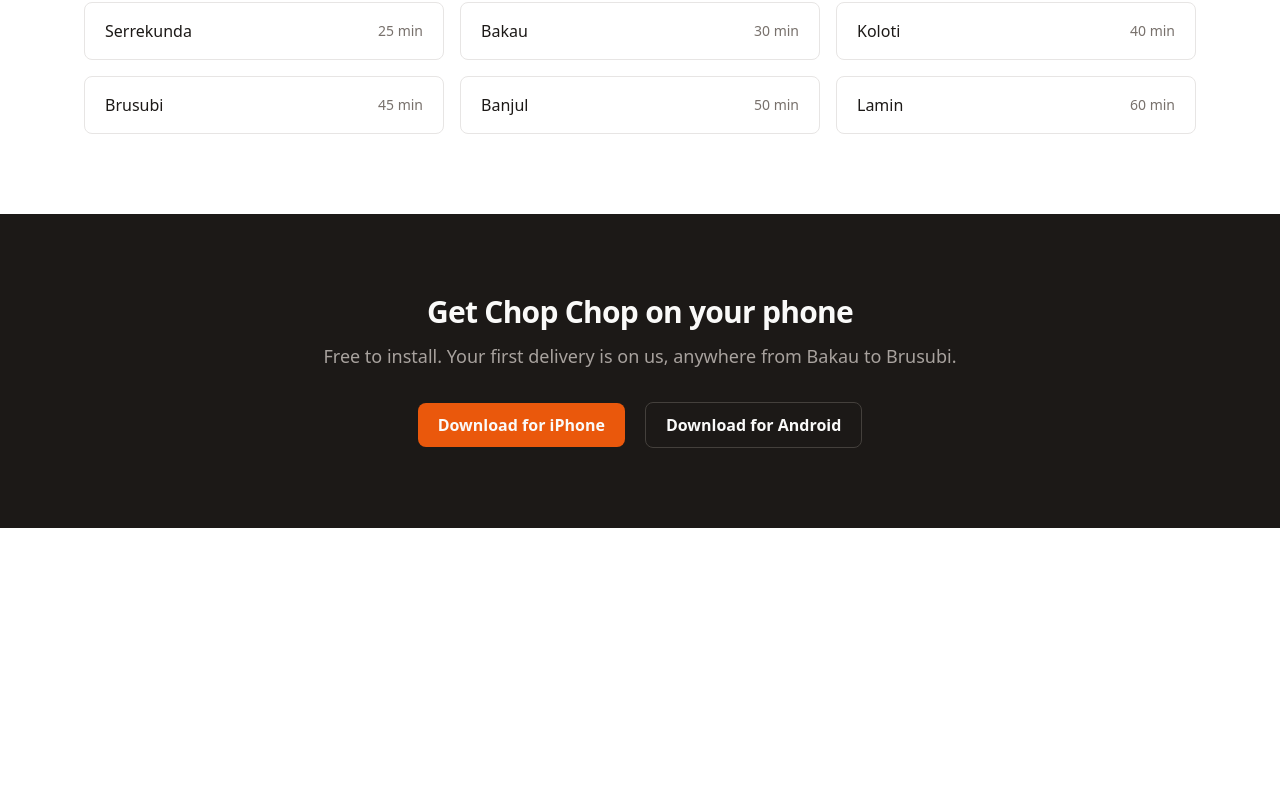
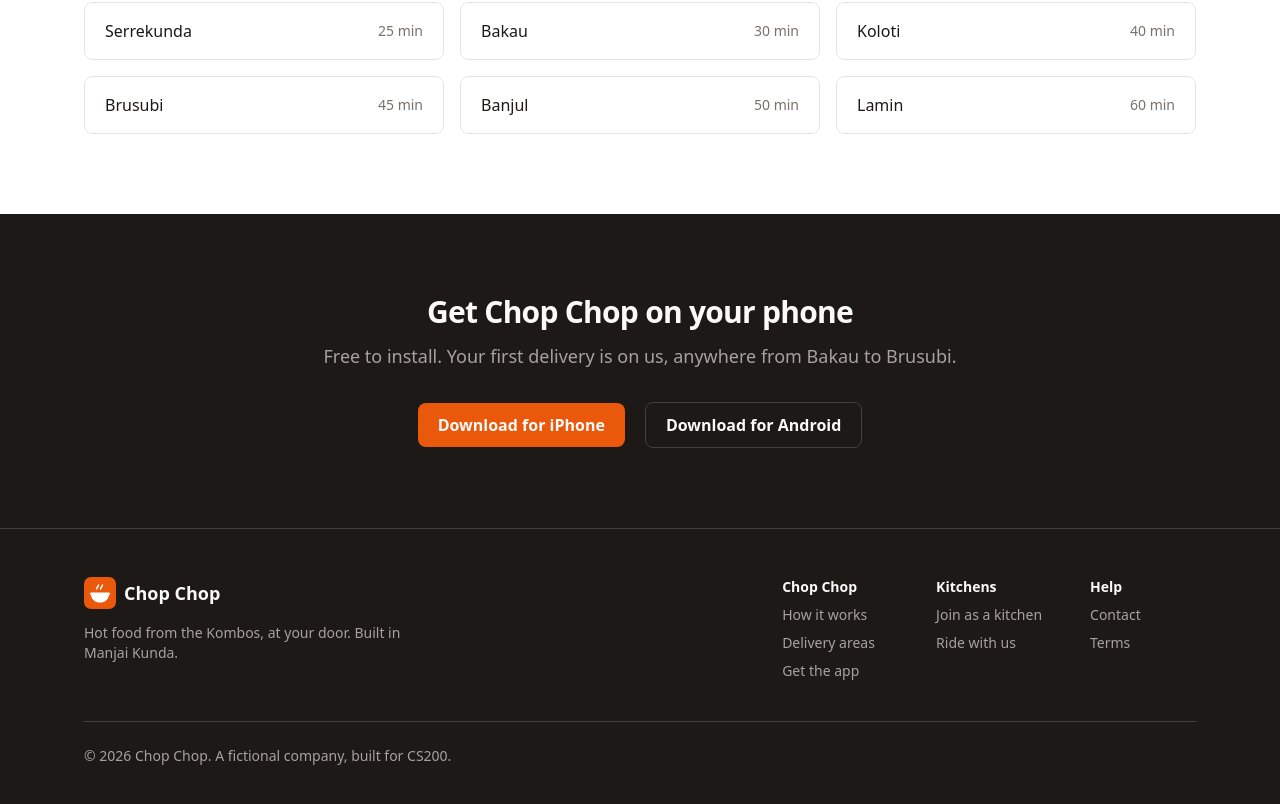
Before and after one commit to isatou614/chop-chop, a React (Vite) app: page / in a window 1280 px wide. Shown: the part 2601-3405 px from the top of the page. Before the commit the page ends 3129 px from the top, so only its background shows below. Built offline with nearby package versions, Linux system fonts and the light colour scheme.

Commit message:
feat: extract Footer component
Port the footer (brand blurb, three link columns, copyright line)
into src/components/Footer.jsx and render it after <main>. This
completes the componentized port of every section from the original
static markup.

```diff
--- a/src/App.jsx
+++ b/src/App.jsx
@@ -4,6 +4,7 @@ import HowItWorks from "./components/HowItWorks.jsx";
 import Popular from "./components/Popular.jsx";
 import Areas from "./components/Areas.jsx";
 import DownloadCTA from "./components/DownloadCTA.jsx";
+import Footer from "./components/Footer.jsx";
 
 function App() {
   return (
@@ -16,6 +17,7 @@ function App() {
         <Areas />
         <DownloadCTA />
       </main>
+      <Footer />
     </>
   );
 }
--- /dev/null
+++ b/src/components/Footer.jsx
@@ -0,0 +1,102 @@
+function Footer() {
+  return (
+    <footer className="bg-ink border-t border-dark-line">
+      <div className="max-w-6xl mx-auto px-5 py-12">
+        <div className="flex flex-col gap-10 sm:flex-row sm:justify-between">
+          <div className="max-w-xs">
+            <a
+              href="#"
+              className="inline-flex items-center gap-2 text-lg font-semibold text-on-dark rounded focus-visible:outline-2 focus-visible:outline-offset-2 focus-visible:outline-chop-light"
+            >
+              <img src="/assets/logo.svg" alt="" className="h-8 w-8" />
+              Chop Chop
+            </a>
+            <p className="mt-2 text-sm text-on-dark-soft">
+              Hot food from the Kombos, at your door. Built in Manjai Kunda.
+            </p>
+          </div>
+          <div className="grid grid-cols-3 gap-x-12 gap-y-8">
+            <div>
+              <p className="text-sm font-semibold text-on-dark">Chop Chop</p>
+              <ul className="mt-2 flex flex-col gap-2 text-sm">
+                <li>
+                  <a
+                    href="#how-it-works"
+                    className="text-on-dark-soft transition duration-200 hover:text-chop-light rounded focus-visible:outline-2 focus-visible:outline-offset-2 focus-visible:outline-chop-light"
+                  >
+                    How it works
+                  </a>
+                </li>
+                <li>
+                  <a
+                    href="#areas"
+                    className="text-on-dark-soft transition duration-200 hover:text-chop-light rounded focus-visible:outline-2 focus-visible:outline-offset-2 focus-visible:outline-chop-light"
+                  >
+                    Delivery areas
+                  </a>
+                </li>
+                <li>
+                  <a
+                    href="#"
+                    className="text-on-dark-soft transition duration-200 hover:text-chop-light rounded focus-visible:outline-2 focus-visible:outline-offset-2 focus-visible:outline-chop-light"
+                  >
+                    Get the app
+                  </a>
+                </li>
+              </ul>
+            </div>
+            <div>
+              <p className="text-sm font-semibold text-on-dark">Kitchens</p>
+              <ul className="mt-2 flex flex-col gap-2 text-sm">
+                <li>
+                  <a
+                    href="#"
+                    className="text-on-dark-soft transition duration-200 hover:text-chop-light rounded focus-visible:outline-2 focus-visible:outline-offset-2 focus-visible:outline-chop-light"
+                  >
+                    Join as a kitchen
+                  </a>
+                </li>
+                <li>
+                  <a
+                    href="#"
+                    className="text-on-dark-soft transition duration-200 hover:text-chop-light rounded focus-visible:outline-2 focus-visible:outline-offset-2 focus-visible:outline-chop-light"
+                  >
+                    Ride with us
+                  </a>
+                </li>
+              </ul>
+            </div>
+            <div>
+              <p className="text-sm font-semibold text-on-dark">Help</p>
+              <ul className="mt-2 flex flex-col gap-2 text-sm">
+                <li>
+                  <a
+                    href="#"
+                    className="text-on-dark-soft transition duration-200 hover:text-chop-light rounded focus-visible:outline-2 focus-visible:outline-offset-2 focus-visible:outline-chop-light"
+                  >
+                    Contact
+                  </a>
+                </li>
+                <li>
+                  <a
+                    href="#"
+                    className="text-on-dark-soft transition duration-200 hover:text-chop-light rounded focus-visible:outline-2 focus-visible:outline-offset-2 focus-visible:outline-chop-light"
+                  >
+                    Terms
+                  </a>
+                </li>
+              </ul>
+            </div>
+          </div>
+        </div>
+        <div className="mt-10 border-t border-dark-line pt-6">
+          <p className="text-sm text-on-dark-soft">
+            © 2026 Chop Chop. A fictional company, built for CS200.
+          </p>
+        </div>
+      </div>
+    </footer>
+  );
+}
+
+export default Footer;
```
